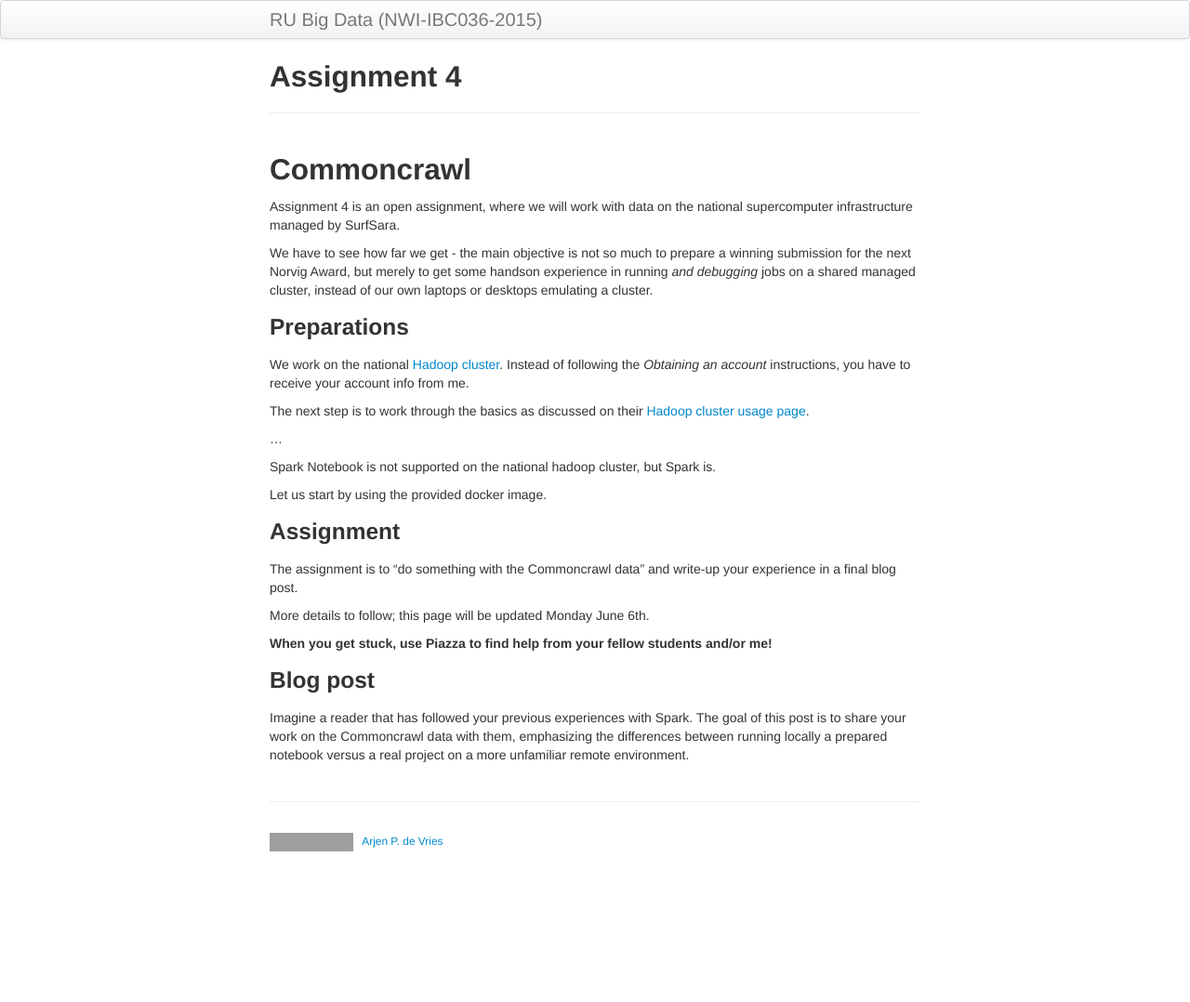
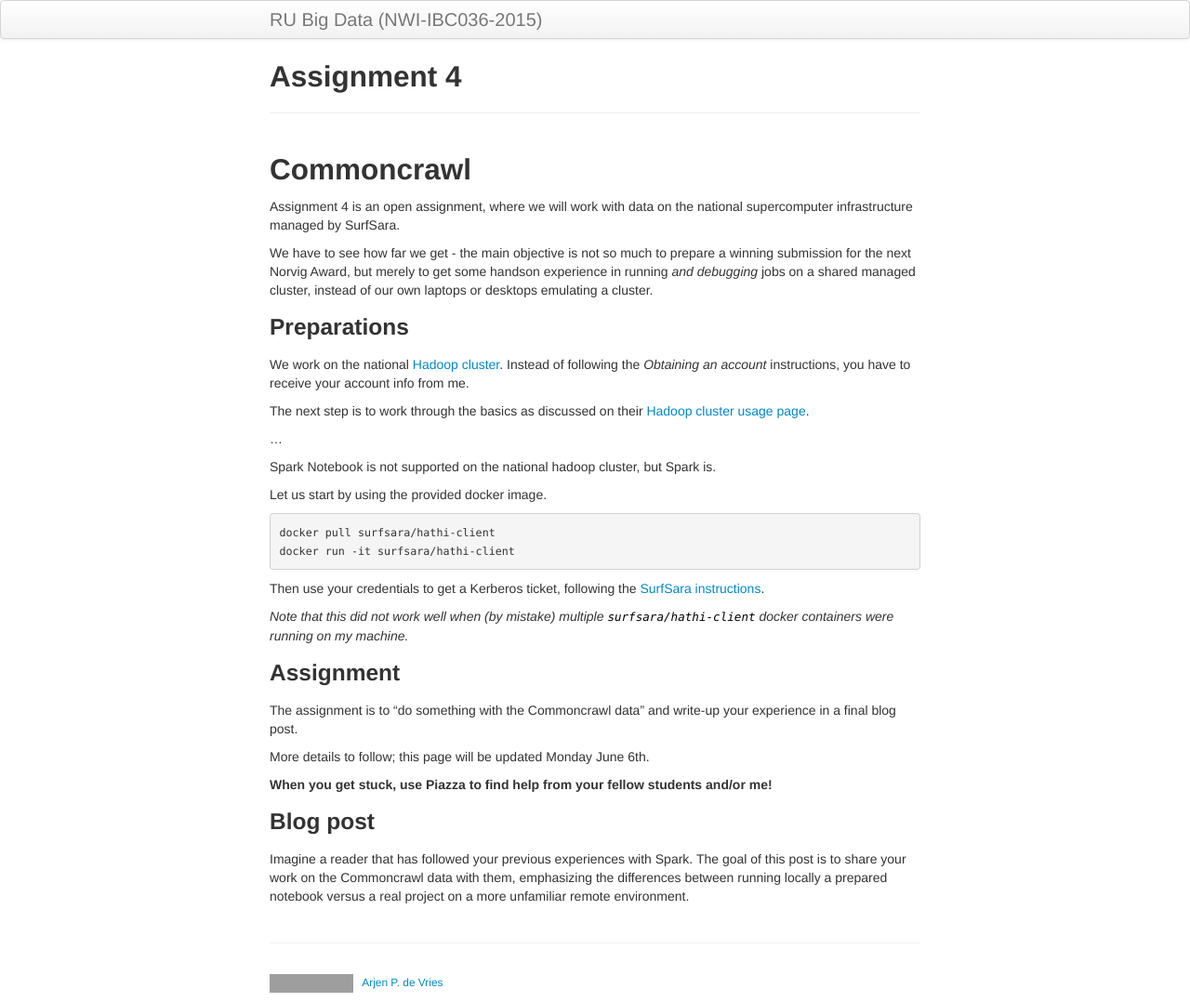
Before and after one commit to Thelukepet/course, a Jekyll site: the page built from assignments/A4-commoncrawl.md, in a window 1280 px wide. Shown: the whole page at 93% size. Built offline with Jekyll 4.4.1, drawn with Linux system fonts in a browser that asks for light colours; before the commit the page ends 926 px from its top, so only the background shows below that; grey boxes are pictures that could not be loaded.

Commit message:
Updates on getting started

````diff
--- a/assignments/A4-commoncrawl.md
+++ b/assignments/A4-commoncrawl.md
@@ -25,7 +25,14 @@
 Spark Notebook is not supported on the national hadoop cluster, but Spark is.
 
 Let us start by using the provided docker image.
+```
+docker pull surfsara/hathi-client
+docker run -it surfsara/hathi-client
+```
 
+Then use your credentials to get a Kerberos ticket, following the [SurfSara instructions](https://userinfo.surfsara.nl/systems/hadoop/usage).
+
+_Note that this did not work well when (by mistake) multiple `surfsara/hathi-client` docker containers were running on my machine._
 
 
 ### Assignment
````
